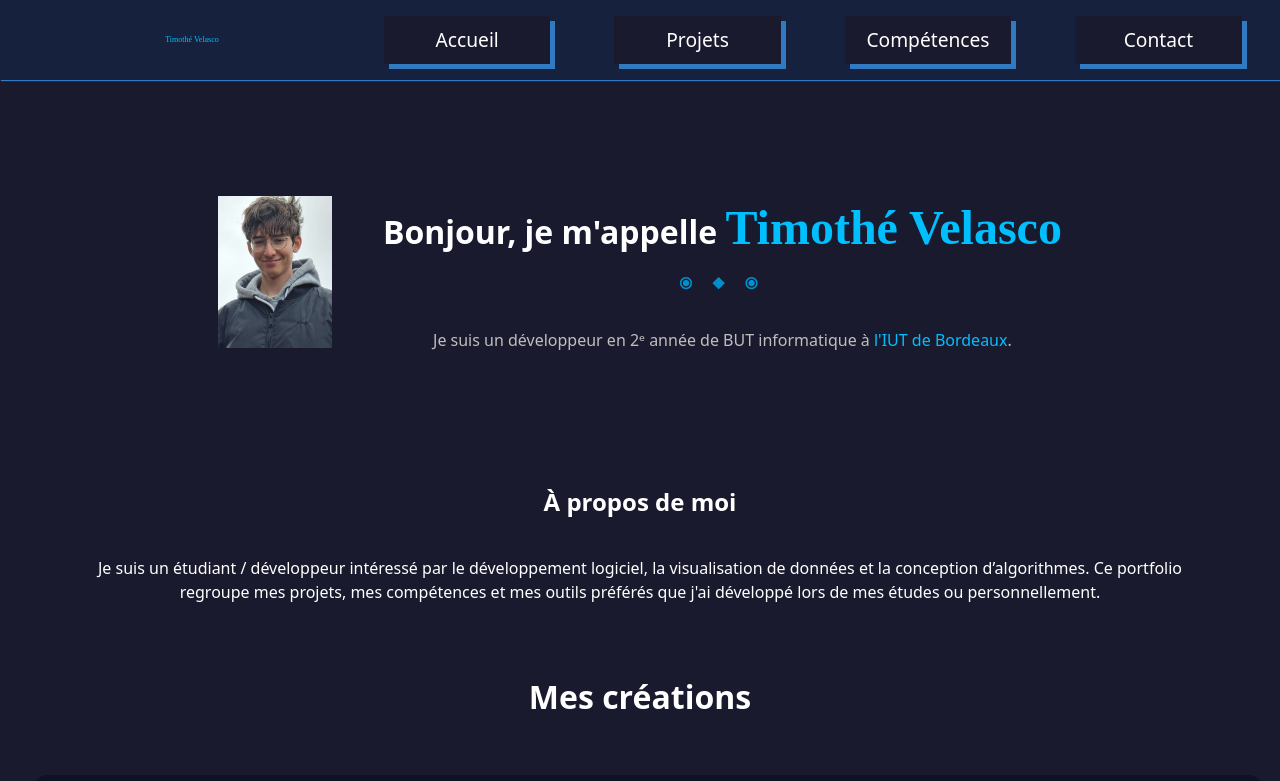
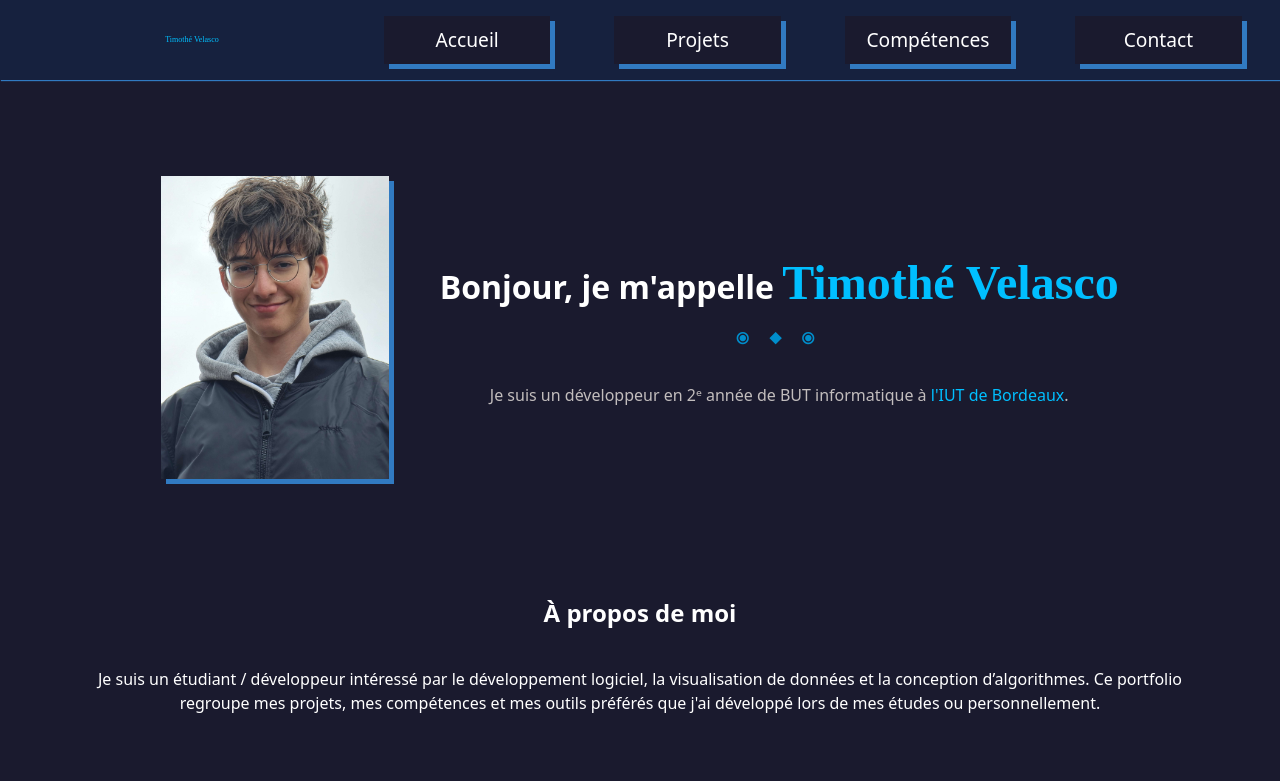
Before and after one commit to GrandeEpine/Portfolio-website, a website built with Vite: page src/index.html in a window 1280 px wide. Shown: the top 781 px of the page. Built offline with nearby package versions, Linux system fonts and the light colour scheme; a web font is replaced by a local one.

Commit message:
minor fixes (responsive)

```diff
--- a/src/styles/styleIndex.css
+++ b/src/styles/styleIndex.css
@@ -8,9 +8,17 @@
 
 }
 #profilePicture{
-    width: 10%;
-    height: 15%;
-    padding-right: 4vw;
+    width: 20%;
+    height: 25%;
+    margin-right: 4vw;
+    box-shadow: 5px 5px #317AC1;
+    transition: transform .18s ease, border-color .18s ease, box-shadow .18s ease;
+}
+
+#profilePicture:hover{
+    transform: translateY(-2px);
+    border-color: #6a6abb;
+    box-shadow: #317AC1 12px 12px 1px;
 }
 #heroText{
     display: flex;
@@ -97,7 +105,7 @@ p a{
     }
     #menu li{
         padding: 5px;
-        width: 20%;
+        width: 22%;
     }
     #profilePicture{
         display: none;
--- a/src/styles/styleSkills.css
+++ b/src/styles/styleSkills.css
@@ -3,6 +3,7 @@
     background-color: #0f1222;
     margin: 1rem;
     padding-bottom: 2rem;
+    width: 100%;
 }
 /* Liste horizontale des skills */
 .skillsList {
```
